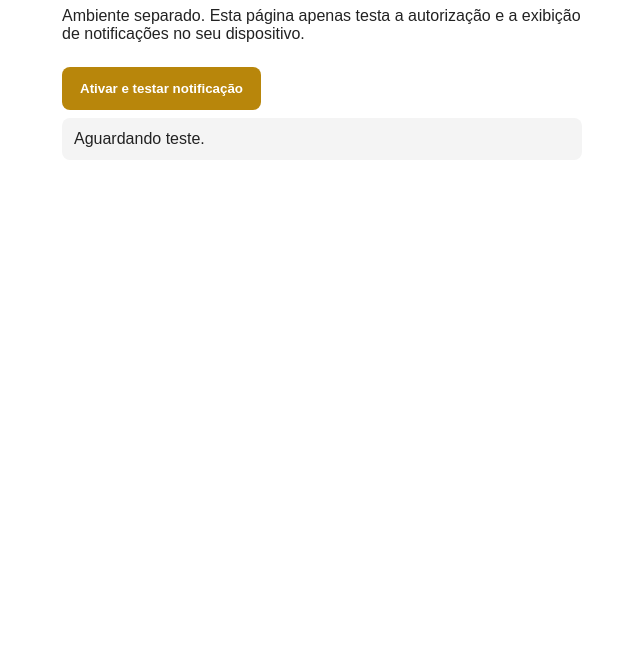
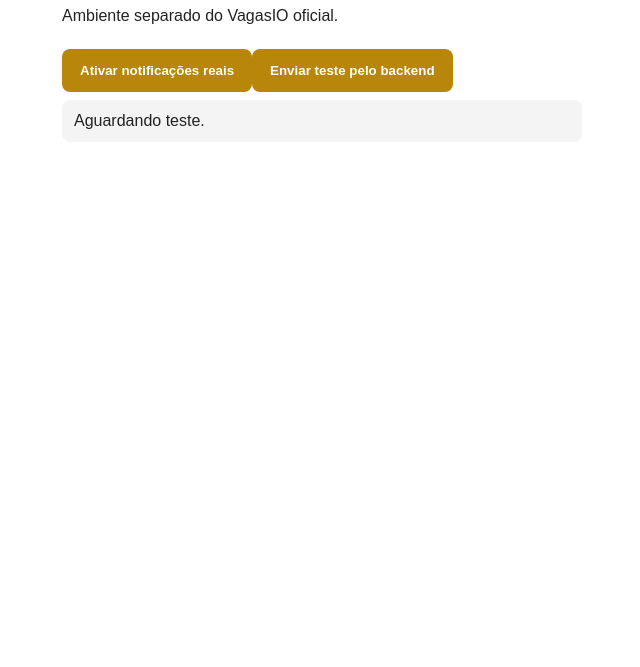
Before and after one commit to sistemarecrutsmento/vagas-push-teste, a website: page index.html in a window 1280 px wide. Shown: the part 133-800 px from the top of the page, without its empty margins (318-958 px from the left). Drawn offline with Linux system fonts and the light colour scheme.

Commit message:
Conecta página ao backend de teste Web Push

```diff
--- a/index.html
+++ b/index.html
@@ -1 +1,6 @@
-<!doctype html><html lang="pt-BR"><meta charset="utf-8"><meta name="viewport" content="width=device-width,initial-scale=1"><title>Teste de notificações VagasIO</title><style>body{font-family:Arial;max-width:520px;margin:40px auto;padding:20px;color:#222}button{padding:14px 18px;margin:8px 0;border:0;border-radius:8px;background:#b8860b;color:#fff;font-weight:700}#status{padding:12px;background:#f4f4f4;border-radius:8px;white-space:pre-wrap}</style><h1>Teste de notificações</h1><p>Ambiente separado. Esta página apenas testa a autorização e a exibição de notificações no seu dispositivo.</p><button id="ativar">Ativar e testar notificação</button><div id="status">Aguardando teste.</div><script>const s=document.querySelector('#status');document.querySelector('#ativar').onclick=async()=>{try{if(!('Notification'in window)){s.textContent='Este navegador não suporta notificações.';return}const p=await Notification.requestPermission();if(p!=='granted'){s.textContent='Permissão não concedida: '+p;return}if('serviceWorker'in navigator){await navigator.serviceWorker.register('./sw.js');const r=await navigator.serviceWorker.ready;r.active.postMessage({type:'TEST_NOTIFICATION'});s.textContent='Permissão concedida. Notificação de teste enviada ao navegador.'}else{new Notification('VagasIO — teste',{body:'A notificação está funcionando neste dispositivo.'});s.textContent='Notificação criada.'}}catch(e){s.textContent='Falha no teste: '+e.message}}</script></html>
+<!doctype html><html lang="pt-BR"><meta charset="utf-8"><meta name="viewport" content="width=device-width,initial-scale=1"><title>Teste de notificações VagasIO</title><style>body{font-family:Arial;max-width:520px;margin:40px auto;padding:20px;color:#222}button{padding:14px 18px;margin:8px 0;border:0;border-radius:8px;background:#b8860b;color:#fff;font-weight:700}#status{padding:12px;background:#f4f4f4;border-radius:8px;white-space:pre-wrap}</style><h1>Teste de notificações</h1><p>Ambiente separado do VagasIO oficial.</p><button id="ativar">Ativar notificações reais</button><button id="enviar" disabled>Enviar teste pelo backend</button><div id="status">Aguardando teste.</div><script>
+const API='https://vagas-push-teste.onrender.com';const s=document.querySelector('#status');let reg;
+function b64(s){const p='='.repeat((4-s.length%4)%4),raw=atob((s+p).replace(/-/g,'+').replace(/_/g,'/'));return Uint8Array.from([...raw].map(c=>c.charCodeAt(0)))}
+document.querySelector('#ativar').onclick=async()=>{try{if(!('Notification'in window)||!('serviceWorker'in navigator)||!('PushManager'in window))throw Error('Navegador sem suporte a Web Push');const p=await Notification.requestPermission();if(p!=='granted')throw Error('Permissão não concedida: '+p);reg=await navigator.serviceWorker.register('./sw.js');await navigator.serviceWorker.ready;const {publicKey}=await fetch(API+'/public-key').then(r=>r.json());if(!publicKey)throw Error('Chave pública indisponível');const sub=await reg.pushManager.subscribe({userVisibleOnly:true,applicationServerKey:b64(publicKey)});const r=await fetch(API+'/subscribe',{method:'POST',headers:{'Content-Type':'application/json'},body:JSON.stringify(sub)});if(!r.ok)throw Error('Falha ao cadastrar dispositivo');document.querySelector('#enviar').disabled=false;s.textContent='Celular cadastrado. Agora toque em Enviar teste pelo backend.'}catch(e){s.textContent=e.message}}
+document.querySelector('#enviar').onclick=async()=>{const r=await fetch(API+'/send-test',{method:'POST'});const j=await r.json();s.textContent=r.ok?'Envio solicitado. Enviados: '+j.enviados:('Falha: '+(j.erro||r.status))};
+</script></html>
```
